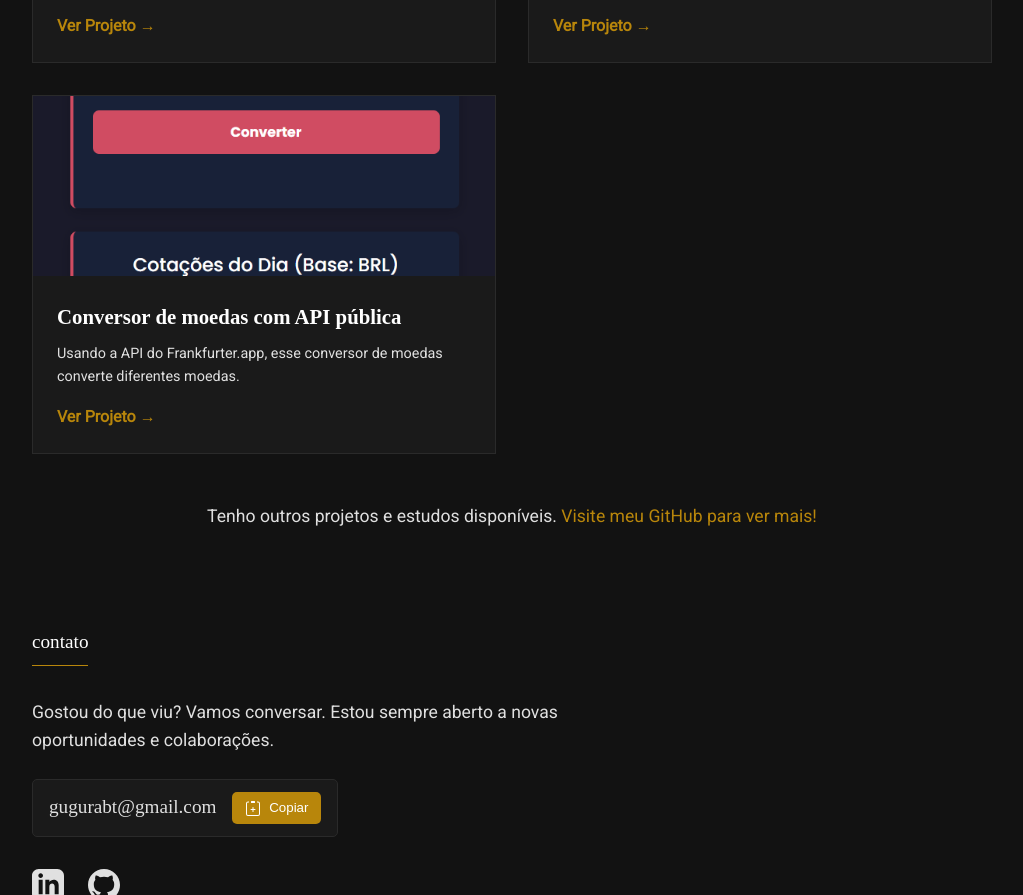
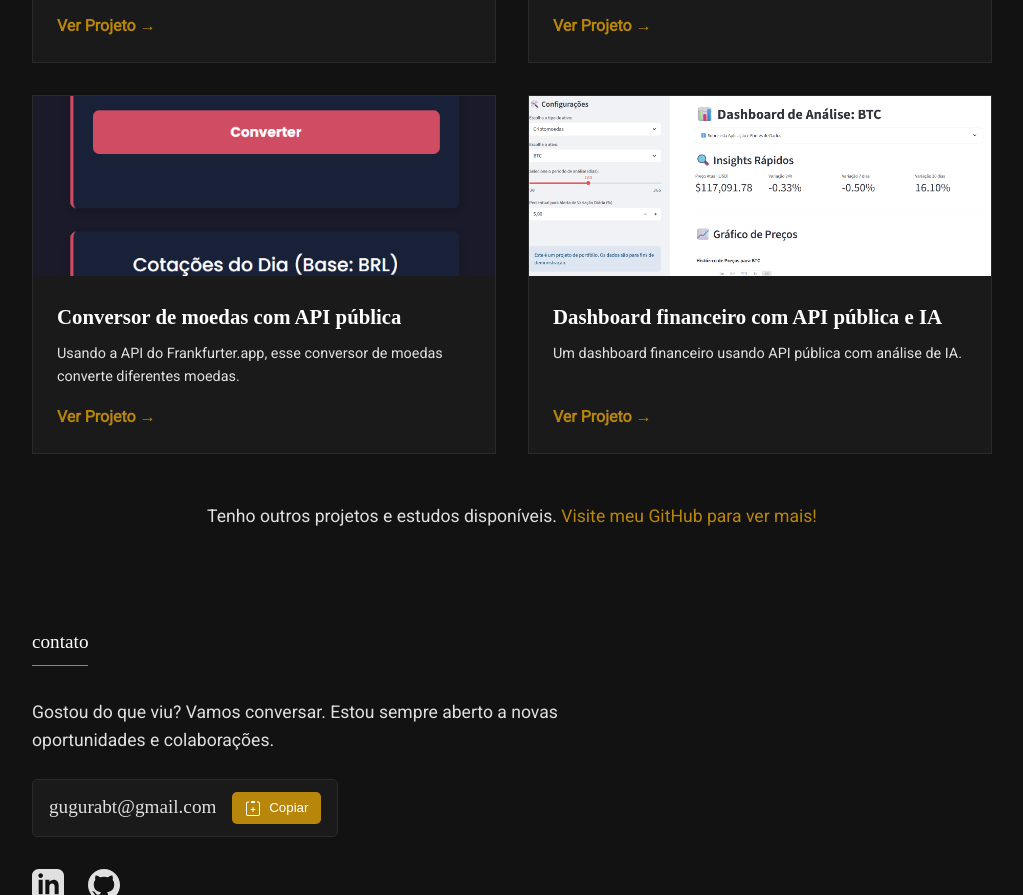
Before and after one commit to GustavoRabutske/portfolio, a plain HTML site: page index.html in a window 1280 px wide. Shown: the part 1493-2388 px from the top of the page, without its empty margins (128-1151 px from the left). Drawn offline with Linux system fonts and the light colour scheme.

Commit message:
adição de projeto

```diff
--- a/index.html
+++ b/index.html
@@ -90,6 +90,14 @@
                             <a href="https://gustavorabutske.github.io/conversor-moedas/" target="_blank" class="project-link">Ver Projeto &rarr;</a>
                         </div>
                     </div>
+                    <div class="project-card">
+                        <img src="dashboard-financeiro.png" alt="Preview do Projeto Dashboard Financeiro" class="project-image-zoomable">
+                        <div class="project-info">
+                            <h4>Dashboard financeiro com API pública e IA</h4>
+                            <p>Um dashboard financeiro usando API pública com análise de IA. </p>
+                            <a href="https://dashboard-financeiro-yjuyvyfv4ju2gd4a5njjc7.streamlit.app/" target="_blank" class="project-link">Ver Projeto &rarr;</a>
+                        </div>
+                    </div>
                 </div>
                  <div class="more-projects-link">
                     <p>Tenho outros projetos e estudos disponíveis. <a href="https://github.com/gustavorabutske" target="_blank">Visite meu GitHub para ver mais!</a></p>
```
Also changed, not shown: dashboard-financeiro.png (added).
